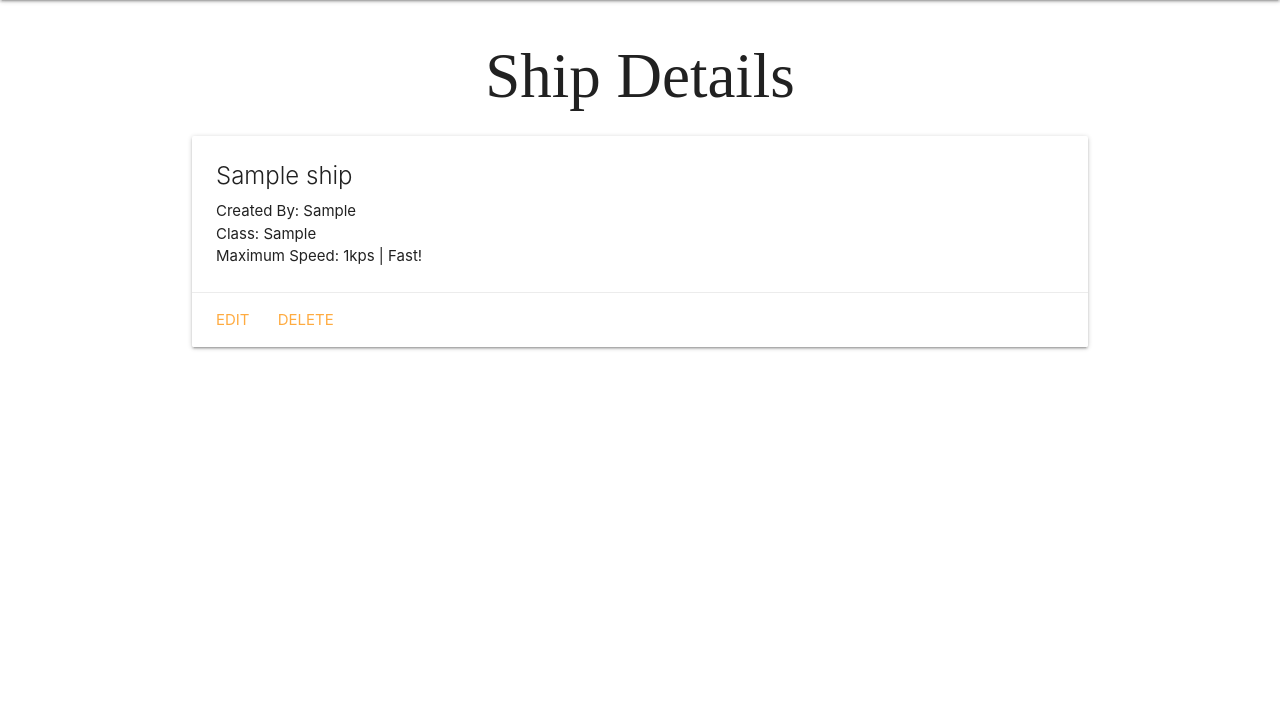
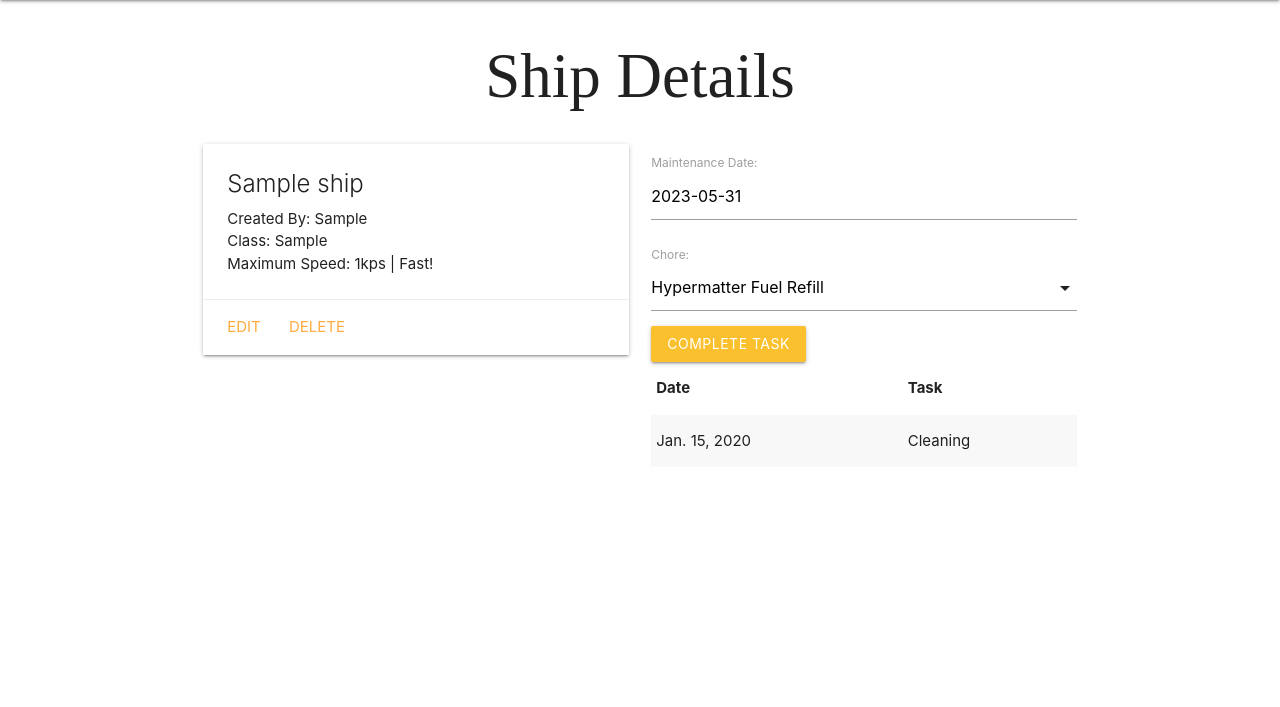
Before and after one commit to danielamansolino/Star-Wars-Ship-Collector, a Django app: page /ships/1/ in a window 1280 px wide. Shown: the part 64-771 px from the top of the page. Run offline with Django 4.2, Linux system fonts and the light colour scheme; tables that the repository leaves empty hold one stand-in row (values such as "Sample post"); some web fonts are replaced.

Commit message:
Collectors model 2 complete

```diff
--- a/main_app/admin.py
+++ b/main_app/admin.py
@@ -1,5 +1,6 @@
 from django.contrib import admin
-from . models import Ship
+from . models import Ship, Maintenance
 
 # Register your models here.
 admin.site.register(Ship)
+admin.site.register(Maintenance)
--- /dev/null
+++ b/main_app/forms.py
@@ -0,0 +1,7 @@
+from django.forms import ModelForm
+from .models import Maintenance
+
+class MaintenanceForm(ModelForm):
+    class Meta:
+        model = Maintenance
+        fields = ['date', 'chore']
--- a/main_app/models.py
+++ b/main_app/models.py
@@ -1,5 +1,12 @@
 from django.db import models
 from django.urls import reverse
+
+CHORES = (
+    ('C', 'Cleaning'),
+    ('H', 'Hypermatter Fuel Refill'),
+    ('A', 'AMMO Recharge'),
+    ('S', 'Shield Recharge')
+)
 
 # Create your models here.
 class Ship(models.Model):
@@ -13,3 +20,21 @@ class Ship(models.Model):
 
     def get_absolute_url(self):
         return reverse('detail', kwargs={'ship_id': self.id})
+
+class Maintenance(models.Model):
+    date = models.DateField('Maintenance Date')
+    chore = models.CharField(
+        max_length=1,
+        choices=CHORES,
+        default=CHORES[1][0]
+    )
+    ship = models.ForeignKey(
+        Ship,
+        on_delete=models.CASCADE
+    )
+
+    def __str__(self):
+        return f"{self.get_chore_display()} on {self.date}"
+
+    class Meta:
+        ordering = ['-date']
--- a/main_app/templates/base.html
+++ b/main_app/templates/base.html
@@ -12,6 +12,7 @@
   <link rel="preconnect" href="https://fonts.googleapis.com">
   <link rel="preconnect" href="https://fonts.gstatic.com" crossorigin>
   <link href="https://fonts.googleapis.com/css2?family=Bungee+Outline&display=swap" rel="stylesheet">
+  <script src="https://cdnjs.cloudflare.com/ajax/libs/materialize/1.0.0/js/materialize.min.js"></script>
 
 </head>
 <body class="bodytag">
--- a/main_app/templates/main_app/ship_form.html
+++ b/main_app/templates/main_app/ship_form.html
@@ -11,6 +11,6 @@
     <table>
       {{ form.as_table }}
     </table>
-    <input type="submit" value="Submit!" class="btn">
+    <input type="submit" value="Submit!" class="btn yellow darken-2">
   </form>
 {% endblock %}
--- a/main_app/templates/ships/detail.html
+++ b/main_app/templates/ships/detail.html
@@ -2,6 +2,9 @@
 {% block content %}
 
 <h1>Ship Details</h1>
+
+<div class="row">
+    <div class="col s6">
         <div class="card">
             <div class="card-content">
             <span class="card-title">{{ ship.name }}</span>
@@ -18,5 +21,40 @@
                 <a href="{% url 'ships_delete' ship.id %}">Delete</a>
             </div>
         </div>
+    </div>
+    <div class="col s6">
+        <form action="{% url 'add_task' ship.id %}" method="POST">
+            {% csrf_token %}
+            {{ maintenance_form.as_p }}
+            <input type="submit" class="btn yellow darken-2" value="Complete Task">
+        </form>
+        <table class="striped">
+          <thead>
+            <tr><th>Date</th><th>Task</th></tr>
+          </thead>
+          <tbody>
+            {% for maintenance in ship.maintenance_set.all %}
+              <tr>
+                <td>{{maintenance.date}}</td>
+                <td>{{maintenance.get_chore_display}}</td>
+              </tr>
+            {% endfor %}
+          </tbody>
+        </table>
+      </div>
+    </div>
+
+    <script>
+        const dateEl = document.getElementById('id_date');
+        M.Datepicker.init(dateEl, {
+            format: 'yyyy-mm-dd',
+            defaultDate: new Date(),
+            setDefaultDate: true,
+            autoClose: true
+        });
+
+        const selectEl = document.getElementById('id_chore');
+        M.FormSelect.init(selectEl);
+    </script>
 
 {% endblock %}
--- a/main_app/urls.py
+++ b/main_app/urls.py
@@ -9,4 +9,5 @@ urlpatterns = [
     path('ships/create/', views.ShipCreate.as_view(), name='ships_create'),
     path('ships/<int:pk>/update/', views.ShipUpdate.as_view(), name='ships_update'),
     path('ships/<int:pk>/delete/', views.ShipDelete.as_view(), name='ships_delete'),
+    path('ships/<int:ship_id>/add_task/', views.add_task, name='add_task'),
 ]
--- a/main_app/views.py
+++ b/main_app/views.py
@@ -1,13 +1,7 @@
-from django.shortcuts import render
+from django.shortcuts import render, redirect
 from django.views.generic.edit import CreateView, UpdateView, DeleteView
 from .models import Ship
-
-# ships = [
-#   {'name': 'Millennium Falcon', 'created_by': 'Corellian Engineering Corporation', 'class': 'Light freighter', 'maximum_speed': 1200},
-#   {'name': 'X Wing', 'created_by': 'Incom Corporation', 'class': 'Starfighter', 'maximum_speed': 1050},
-#   {'name': 'Imperial Star Destroyer', 'created_by': 'Kuat Drive Yards', 'class': 'Star Destroyer', 'maximum_speed':975},
-
-# ]
+from .forms import MaintenanceForm
 
 # Create your views here.
 
@@ -25,16 +19,25 @@ def ships_index(request):
 
 def ships_detail(request, ship_id):
     ship = Ship.objects.get(id=ship_id)
-    return render(request, 'ships/detail.html', {'ship': ship})
+    maintenance_form = MaintenanceForm()
+    return render(request, 'ships/detail.html', {'ship': ship, 'maintenance_form': maintenance_form})
 
 class ShipCreate(CreateView):
     model = Ship
     fields = '__all__'
 
 class ShipUpdate(UpdateView):
-  model = Ship
-  fields = ['created_by', 'ship_class', 'maximum_speed']
+    model = Ship
+    fields = ['created_by', 'ship_class', 'maximum_speed']
 
 class ShipDelete(DeleteView):
-  model = Ship
-  success_url = '/ships'
+    model = Ship
+    success_url = '/ships'
+
+def add_task(request, ship_id ):
+    form = MaintenanceForm(request.POST)
+    if form.is_valid():
+        new_maintenance = form.save(commit=False)
+        new_maintenance.ship_id = ship_id
+        new_maintenance.save()
+    return redirect('detail', ship_id=ship_id)
```
Also changed, not shown: main_app/migrations/0002_maintenance.py (added). Lines whose indentation alone changed are shown as unchanged.
